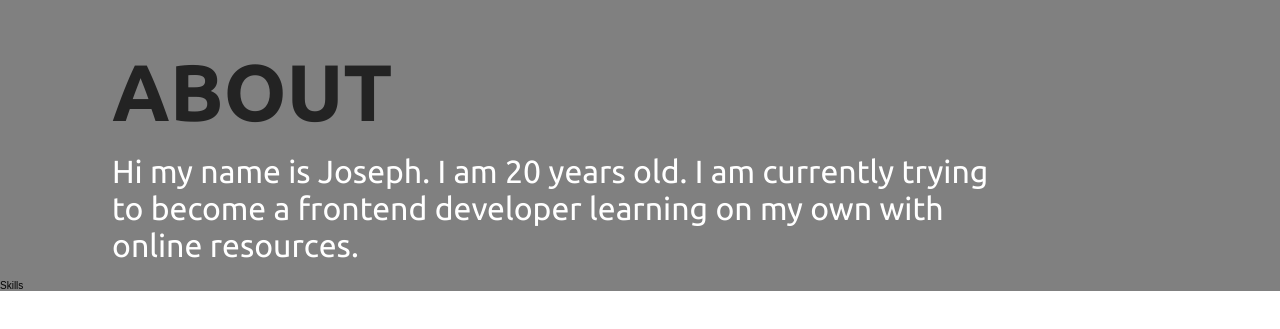
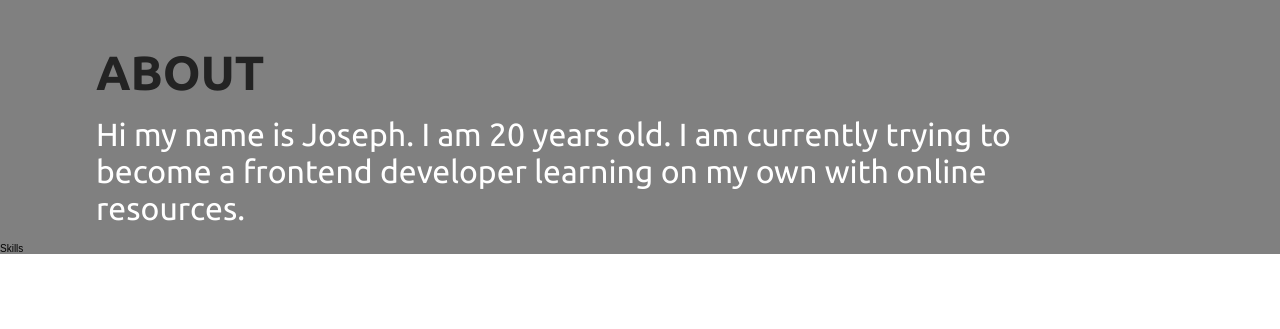
Before and after one commit to JosephCass/portfolio-website, a plain HTML site: page index.html in a window 1280 px wide. Shown: the part 101-430 px from the top of the page. Drawn offline with nearby package versions, Linux system fonts and the light colour scheme; a web font is replaced by a local one.

Commit message:
Fixed Font Sizing For About Section

```diff
--- a/styles.css
+++ b/styles.css
@@ -142,18 +142,18 @@ nav.sticky {
 }
 
 .about-header {
-  font-size: 5rem;
+  font-size: 2rem;
   font-family: "Ubuntu", sans-serif;
   text-transform: uppercase;
   font-weight: 700;
   color: rgb(35, 35, 35);
-  padding-left: 7rem;
+  padding-left: 6rem;
   padding-bottom: 1rem;
 }
 
 .about-bio {
-  padding-left: 7rem;
-  font-size: 2rem;
+  padding-left: 6rem;
+  font-size: 1rem;
   font-family: "Ubuntu", sans-serif;
   color: white;
   padding-bottom: 1rem;
@@ -165,6 +165,14 @@ nav.sticky {
 
 @media all and (min-width: 700px) {
   .logo-link {
+    font-size: 1.5rem;
+  }
+
+  .about-header {
+    font-size: 2.5rem;
+  }
+
+  .about-bio {
     font-size: 1.5rem;
   }
 }
@@ -207,4 +215,12 @@ nav.sticky {
   .sub-menu-active {
     border-radius: 0;
   }
+
+  .about-header {
+    font-size: 3rem;
+  }
+
+  .about-bio {
+    font-size: 2rem;
+  }
 }
```
